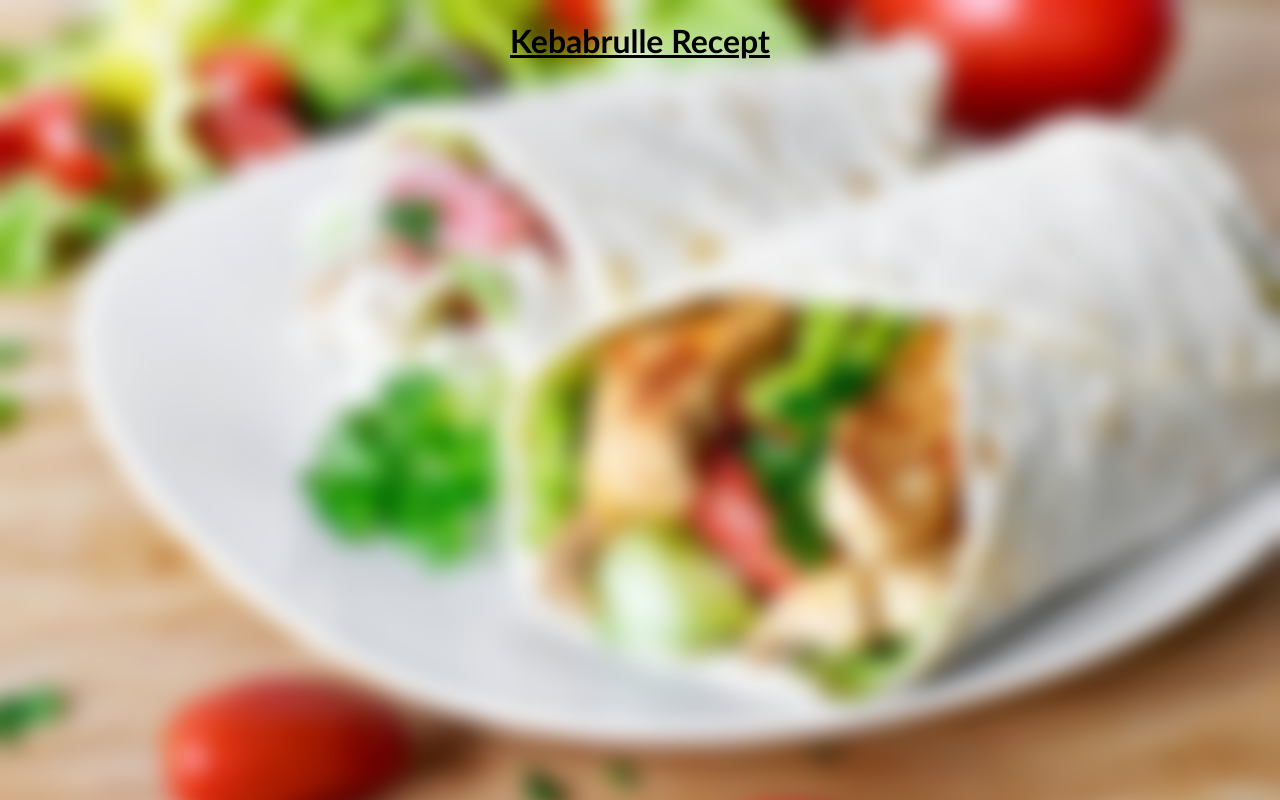
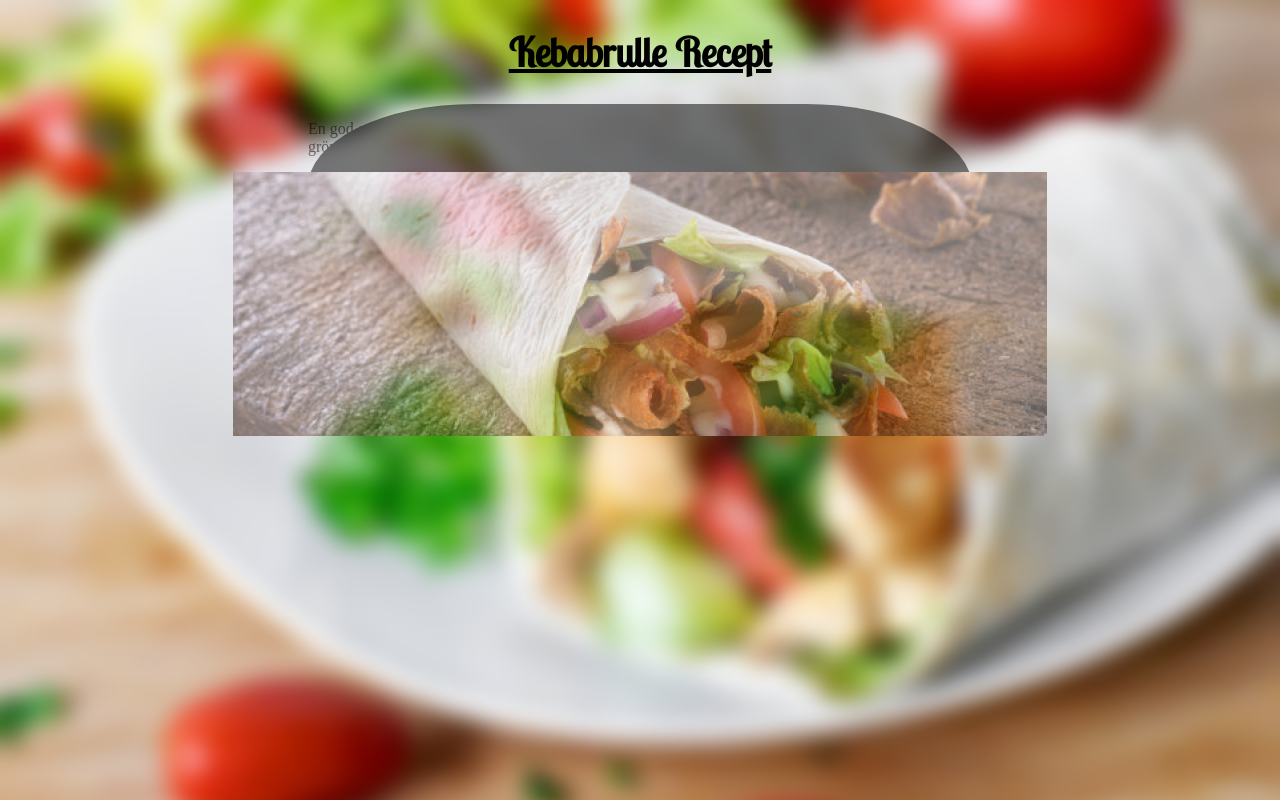
Before and after one commit to AlexEijv/Projekt, a plain HTML site: page index.html in a window 1280 px wide. Drawn offline with Linux system fonts and the light colour scheme.

Commit message:
Fixat en flex och lite annat gött

```diff
--- a/index.html
+++ b/index.html
@@ -5,11 +5,19 @@
     <meta name="viewport" content="width=device-width, initial-scale=1.0">
     <title>Document</title>
     <link rel="stylesheet" href="style.css">
+    <link rel="preconnect" href="https://fonts.googleapis.com">
+    <link rel="preconnect" href="https://fonts.gstatic.com" crossorigin>
+    <link href="https://fonts.googleapis.com/css2?family=Lobster+Two&display=swap" rel="stylesheet">
 </head>
 <body>
     <header>
         <h1>Kebabrulle Recept
         </h1>
     </header>
+    <main>
+    <p>En god och snabb kebabrulle på färdig kebab, tortilla eller liba bröd och några goda såser och grönsaker om man har</p>
+    <img src="image 1.png" alt="Bild på kebabrulle">
+    </main>
+
 </body>
 </html>
--- a/style.css
+++ b/style.css
@@ -7,5 +7,25 @@ body{
 h1{
     text-align: center;
     text-decoration: underline;
-    font-family:'Trebuchet MS', 'Lucida Sans Unicode', 'Lucida Grande', 'Lucida Sans', Arial, sans-serif
+    font-family: 'Lobster Two', sans-serif;
+    font-size: 40px;
+
 }
+
+    main{
+        background-color: black;
+        opacity: 50%;
+        display: flex;
+        flex-direction: column;
+        border-radius: 25%;
+        margin-left: 300px;
+        margin-right: 300px;
+        align-items: center;
+    }
+
+img
+
+p{
+    color: white;
+    text-align: center;
+}
```
